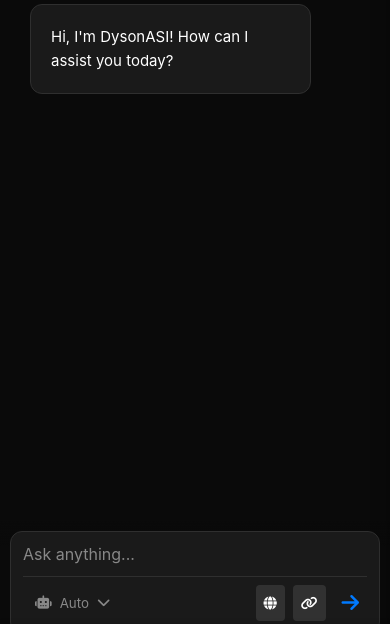
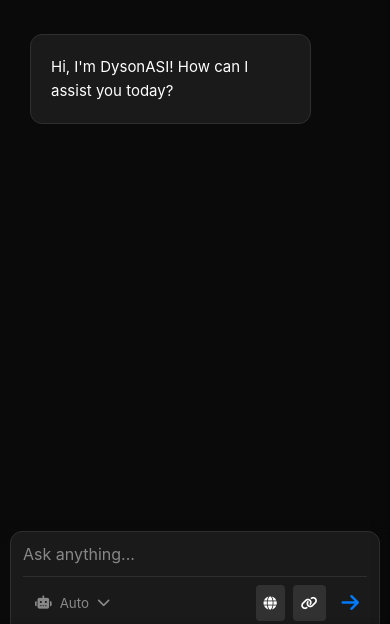
Before and after one commit to ChinmayBhattt/DysonASI-V3, a website: page index.html in a window 390 px wide. Shown: the part 144-768 px from the top of the page. Drawn offline with nearby package versions, Linux system fonts and the light colour scheme.

Commit message:
add spaces in top

```diff
--- a/style.css
+++ b/style.css
@@ -2105,7 +2105,7 @@
 
     .main-content {
         margin-left: 0;
-        padding-top: 0;
+        padding-top: 30px;
         padding-bottom: 70px;
         width: 100%;
     }
--- a/styles/sidebar.css
+++ b/styles/sidebar.css
@@ -1,5 +1,6 @@
 /* ... existing code ... */
 
+/* --------------------------------bottom Navbar-------------------------------- */
 /* Updated mobile responsive styles */
 @media screen and (max-width: 768px) {
     .sidebar-nav {
```
